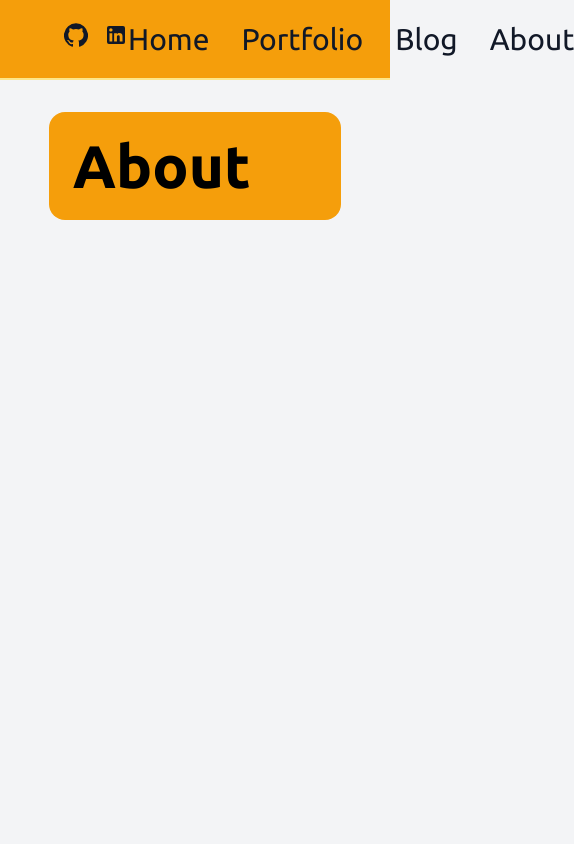
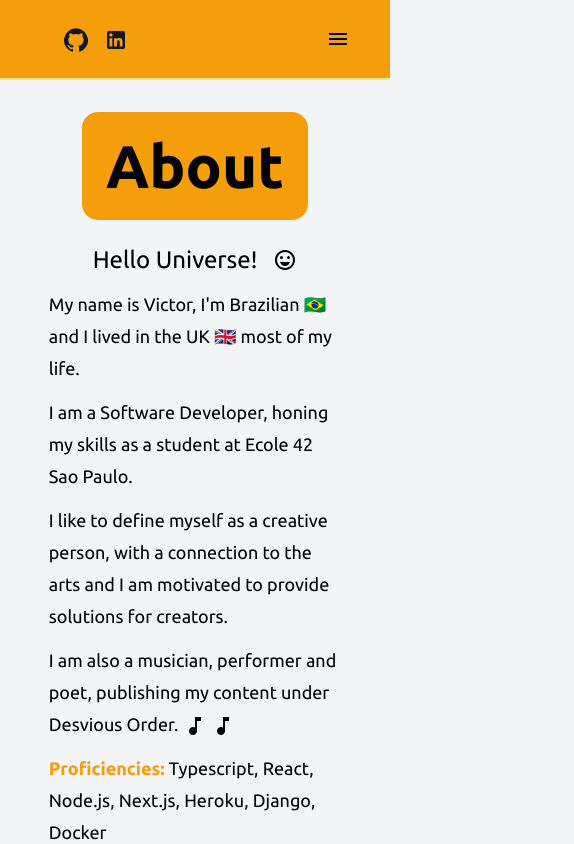
Before and after one commit to vix993/my-blog, a Next.js app: page /about in a window 390 px wide. Shown: the top 844 px of the page, 574 px wide, since content can reach past the window. Built offline with nearby package versions, Linux system fonts and the light colour scheme.

Commit message:
responsive menu

```diff
--- a/components/Header.jsx
+++ b/components/Header.jsx
@@ -1,14 +1,41 @@
+import { useState } from "react";
 import Link from "next/link";
+
+import { makeStyles } from '@material-ui/core/styles';
 
 import LinkedInIcon from "@material-ui/icons/LinkedIn";
 import GitHubIcon from "@material-ui/icons/GitHub";
+import MenuIcon from "@material-ui/icons/Menu";
+
+import Drawer from "@material-ui/core/Drawer";
 import Icon from "@material-ui/core/Icon";
+import IconButton from "@material-ui/core/IconButton";
+import List from '@material-ui/core/List';
+import ListItem from '@material-ui/core/ListItem';
+
+const useStyles = makeStyles((theme) => ({
+  root: {
+    width: '100%',
+    maxWidth: 360,
+    backgroundColor: theme.palette.background.paper,
+  },
+  nested: {
+    paddingLeft: theme.spacing(4),
+  },
+}));
 
 export const Header = ({}) => {
+  const classes = useStyles();
+  const [drawerOpen, setDrawerOpen] = useState(false);
+
+  const toggleDrawer = () => {
+    setDrawerOpen(!drawerOpen);
+  }
+
   return (
     <header className="w-screen h-20 flex items-center px-8 border-b-2 border-yellow-200 bg-yellow-500">
-      <nav className="flex flex-row w-full">
-        <ul className="flex flex-row gap-4 ml-8">
+      <nav className="flex flex-row w-full h-full">
+        <ul className="flex flex-row gap-4 ml-8 items-center">
           <li>
             <a href="https://github.com/vix993" target="_blank">
               <Icon component={GitHubIcon}></Icon>
@@ -23,7 +50,7 @@ export const Header = ({}) => {
             </a>
           </li>
         </ul>
-        <ul className="flex flex-row space-x-4 text-3xl gap-4 ml-auto mr-8">
+          <ul className="hidden sm:flex flex-row space-x-4 text-3xl gap-4 ml-auto mr-8">
             <li>
               <Link href="/">
                 <a>Home</a>
@@ -45,6 +72,33 @@ export const Header = ({}) => {
               </Link>
             </li>
           </ul>
+          <div className="flex ml-auto h-full w-3/12 items-center p-2 justify-end">
+          <Icon className="cursor-pointer text-3xl" aria-label="toggle menu" className="flex sm:hidden" component={MenuIcon} onClick={() => toggleDrawer()}></Icon>
+          <Drawer open={drawerOpen} onClose={() => toggleDrawer()}>
+          <List component="nav" className={classes.root}>
+            <ListItem>
+              <Link href="/">
+                <a>Home</a>
+              </Link>
+            </ListItem>
+            <ListItem>
+              <Link href="/portfolio">
+                <a>Portfolio</a>
+              </Link>
+            </ListItem>
+            <ListItem>
+              <Link href="/blog">
+                <a>Blog</a>
+              </Link>
+            </ListItem>
+            <ListItem className="ml-auto mr-0">
+              <Link href="/about">
+                <a>About</a>
+              </Link>
+            </ListItem>
+          </List>
+          </Drawer>
+          </div>
       </nav>
     </header>
   );
--- a/pages/_document.js
+++ b/pages/_document.js
@@ -5,7 +5,6 @@ export default class MyDocument extends Document {
     return (
       <Html>
         <Head>
-          <title>Victor Nascimento | Full Stack Developer</title>
           <link rel="preconnect" href="https://fonts.googleapis.com"></link>
           <link
             rel="preconnect"
--- a/pages/about.js
+++ b/pages/about.js
@@ -1,4 +1,9 @@
-import Head from 'next/head'
+import Head from "next/head";
+
+import Icon from "@material-ui/core/Icon";
+
+import SentimentVerySatisfiedIcon from '@material-ui/icons/SentimentVerySatisfied';
+import MusicNoteIcon from '@material-ui/icons/MusicNote';
 
 export default function About() {
   return (
@@ -8,12 +13,35 @@ export default function About() {
         <link rel="icon" href="" />
       </Head>
 
-      <main>
-        <h1>
-          About
-        </h1>
-
+      <main className="flex flex-col gap-6 flex-wrap items-center">
+        <h1 className="flex justify-center items-center">About</h1>
+        <span className="flex flex-col justify-center items-center gap-3 text-lg rounded-2xl leading-8 max-w-xl">
+          <span className="flex items-center text-2xl gap-4">Hello Universe! <Icon component={SentimentVerySatisfiedIcon}></Icon></span>
+          <span>
+            My name is Victor, I'm Brazilian 🇧🇷 and I lived in the UK 🇬🇧 most of my
+            life.
+          </span>
+          I am a Software Developer, honing my skills as a student at Ecole 42
+          Sao Paulo.
+          <span>
+            I like to define myself as a creative person, with a connection to
+            the arts and I am motivated to provide solutions for creators.
+          </span>
+          <span>
+            I am also a musician, performer and poet, publishing my content
+            under Desvious Order. <Icon component={MusicNoteIcon}></Icon> <Icon component={MusicNoteIcon}></Icon>
+          </span>
+          <span>
+            <strong className="text-yellow-500">Proficiencies:</strong> Typescript, React, Node.js, Next.js, Heroku, Django,
+            Docker
+          </span>
+          <span>
+            <strong className="text-yellow-500">Interests:</strong> Rust, AWS, Actix, Football, Rust, Basketball, Music and
+            Rust
+          </span>
+          <span>Give me a shout!</span>
+        </span>
       </main>
     </div>
-  )
+  );
 }
--- a/pages/blog.js
+++ b/pages/blog.js
@@ -1,25 +1,26 @@
-import Link from 'next/link';
+import Link from "next/link";
+import Head from "next/head";
 
 import { format, parseISO } from "date-fns";
 
-import { blogPosts } from '../lib/data';
+import { blogPosts } from "../lib/data";
 
 export default function Blog() {
   return (
     <main>
-            <header >
+      <Head>
+        <title>Victor Nascimento | Blog</title>
+      </Head>
+      <header>
         <h1 className="text-6xl font-bold text-center my-8">My Blog</h1>
       </header>
       <div className="space-y-4">
         {blogPosts.map((item) => (
-                <ListBlogItem
-                    key={item.slug}
-                    {...item}
-                />
+          <ListBlogItem key={item.slug} {...item} />
         ))}
       </div>
     </main>
-    )
+  );
 }
 
 function ListBlogItem({ slug, title, date, content }) {
@@ -30,8 +31,10 @@ function ListBlogItem({ slug, title, date, content }) {
           <a className="text-lg font-bold">{title}</a>
         </Link>
       </div>
-        <div className="text-gray-600 text-sm">{format(parseISO(date), 'MMMM do, uuu')}</div>
+      <div className="text-gray-600 text-sm">
+        {format(parseISO(date), "MMMM do, uuu")}
+      </div>
       <section>{content}</section>
     </div>
-    )
+  );
 }
--- a/pages/index.js
+++ b/pages/index.js
@@ -5,6 +5,9 @@ import { Intro } from "../components/Intro";
 export default function Home() {
   return (
     <main>
+      <Head>
+      <title>Victor Nascimento | Full Stack Developer</title>
+      </Head>
       <Intro />
     </main>
   )
--- a/pages/portfolio.js
+++ b/pages/portfolio.js
@@ -1,4 +1,6 @@
 import { useState, useContext, useEffect } from 'react';
+
+import Head from 'next/head';
 
 import { SiteView } from "../components/SiteView";
 import { Skill } from "../components/Skill";
@@ -150,6 +152,9 @@ export default function Portfolio() {
   console.log(filteredProjects);
   return (
     <main className="flex flex-col gap-8">
+      <Head>
+      <title>Victor Nascimento | Portfolio</title>
+      </Head>
       <section>
         <div className="text-7xl font-bold rounded-2xl p-6 bg-yellow-500 flex flex-row">
           <h2 className="border-r-8 px-4 border-yellow-100">Skills</h2>
```
Lines whose indentation alone changed are shown as unchanged.
